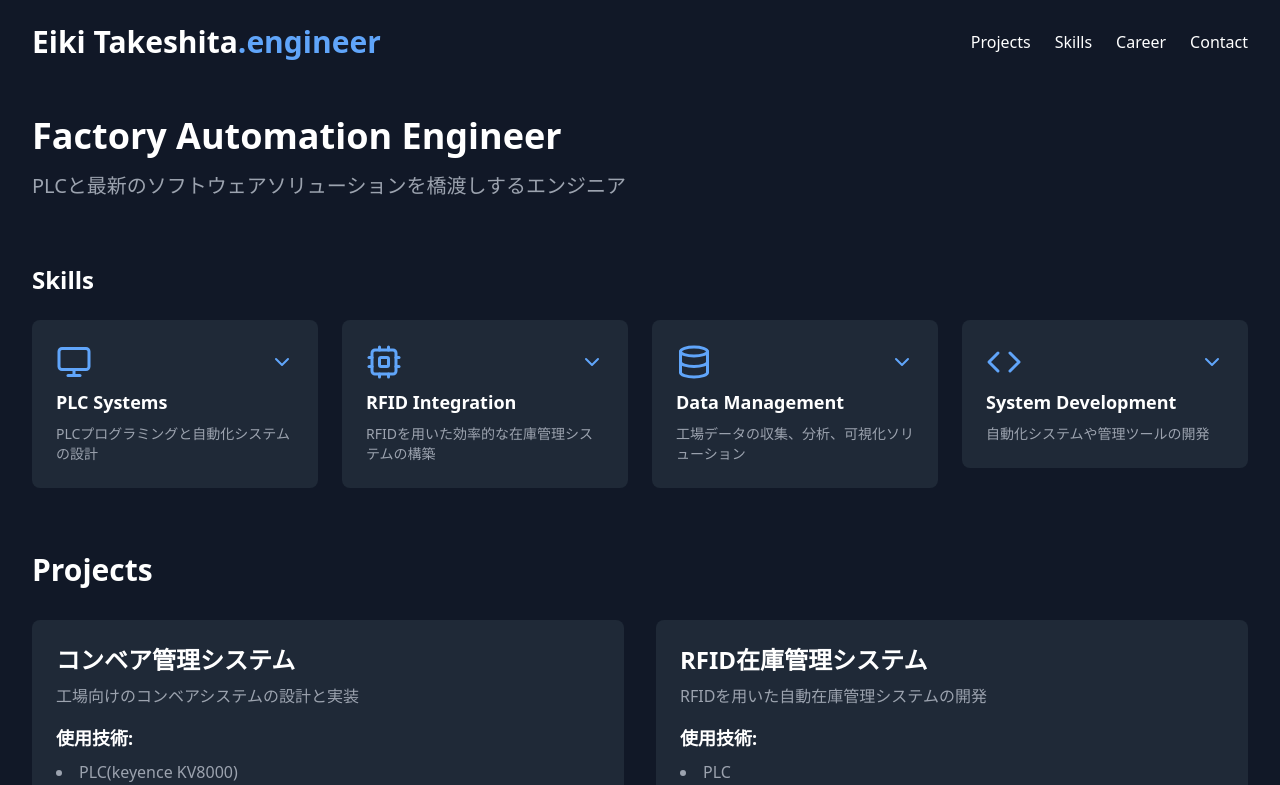
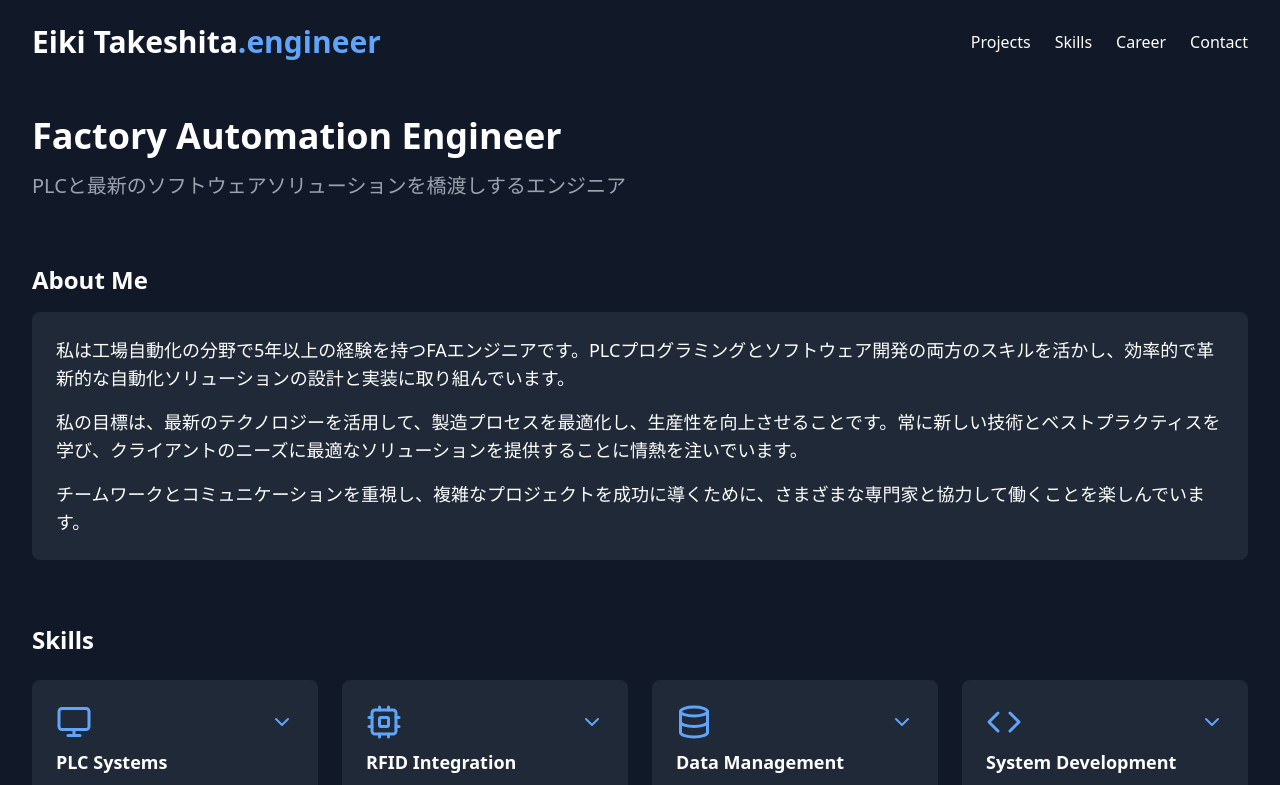
Before and after one commit to Eiki-Takeshita/portforio, a React (Vite) app in the folder portfolio/: page / in a window 1280 px wide. Shown: the top 785 px of the page. Built offline with nearby package versions, Linux system fonts and the light colour scheme.

Commit message:
Refactor App.jsx and add IntroductionSection component

```diff
--- a/portfolio/src/App.jsx
+++ b/portfolio/src/App.jsx
@@ -3,6 +3,7 @@ import Header from './components/Header'
 import SkillsSection from './components/SkillsSection'
 import ProjectSection from './components/ProjectSection'
 import CareerSection from './components/CareerSection'
+import IntroductionSection from './components/IntroductionSection'
 
 function App() {
   // 連絡先ポップアップの表示状態を管理
@@ -23,6 +24,9 @@ function App() {
             <h2 className="text-3xl sm:text-4xl font-bold mb-4">Factory Automation Engineer</h2>
             <p className="text-lg sm:text-xl text-gray-400">PLCと最新のソフトウェアソリューションを橋渡しするエンジニア</p>
           </section>
+
+          {/* 自己紹介セクション */}
+          <IntroductionSection />
 
           {/* スキルセクション */}
           <SkillsSection />
--- /dev/null
+++ b/portfolio/src/components/IntroductionSection.jsx
@@ -0,0 +1,22 @@
+import React from 'react';
+
+const IntroductionSection = () => {
+    return (
+        <section className="mb-16">
+        <h2 className="text-2xl font-bold mb-4">About Me</h2>
+        <div className="bg-gray-800 p-6 rounded-lg">
+            <p className="text-lg mb-4">
+            私は工場自動化の分野で5年以上の経験を持つFAエンジニアです。PLCプログラミングとソフトウェア開発の両方のスキルを活かし、効率的で革新的な自動化ソリューションの設計と実装に取り組んでいます。
+            </p>
+            <p className="text-lg mb-4">
+            私の目標は、最新のテクノロジーを活用して、製造プロセスを最適化し、生産性を向上させることです。常に新しい技術とベストプラクティスを学び、クライアントのニーズに最適なソリューションを提供することに情熱を注いでいます。
+            </p>
+            <p className="text-lg">
+            チームワークとコミュニケーションを重視し、複雑なプロジェクトを成功に導くために、さまざまな専門家と協力して働くことを楽しんでいます。
+            </p>
+        </div>
+        </section>
+    );
+};
+
+export default IntroductionSection;
```
